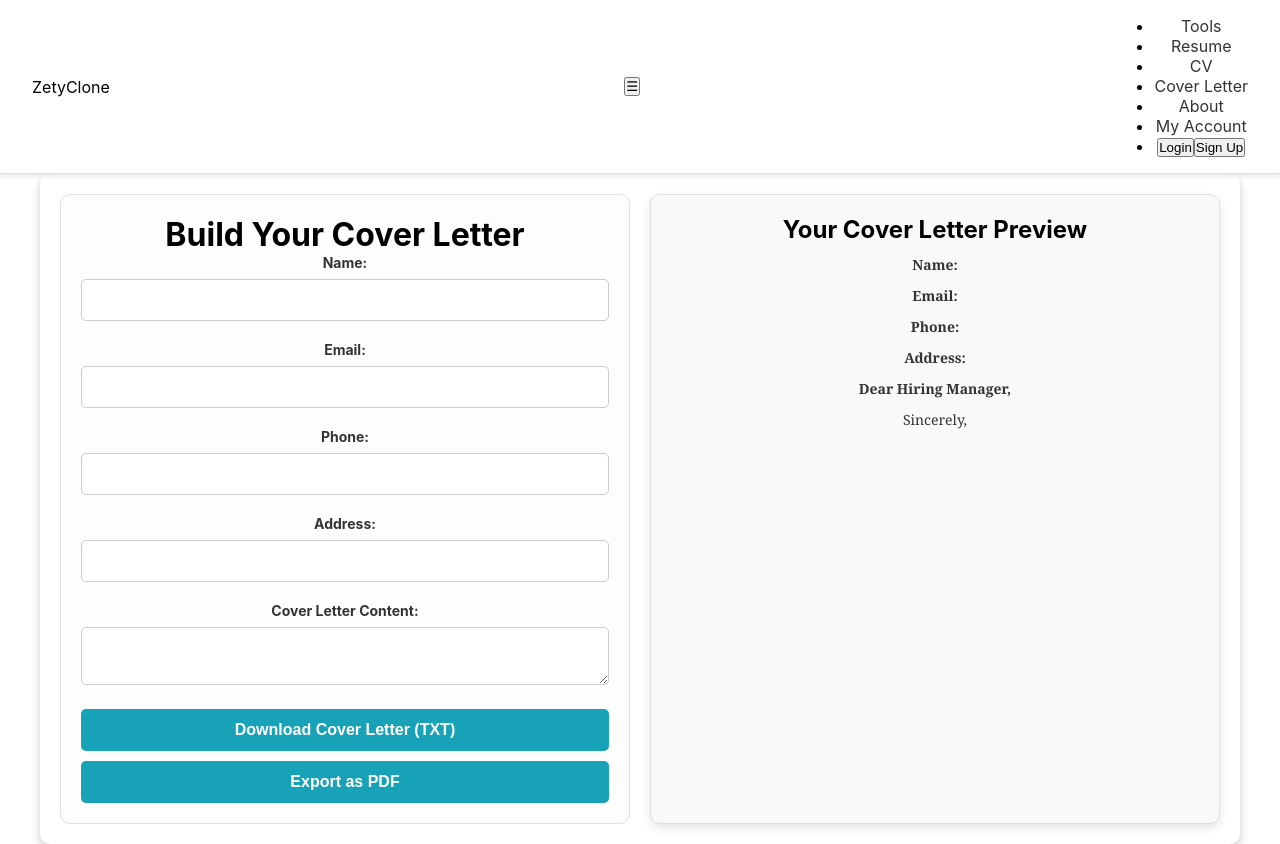
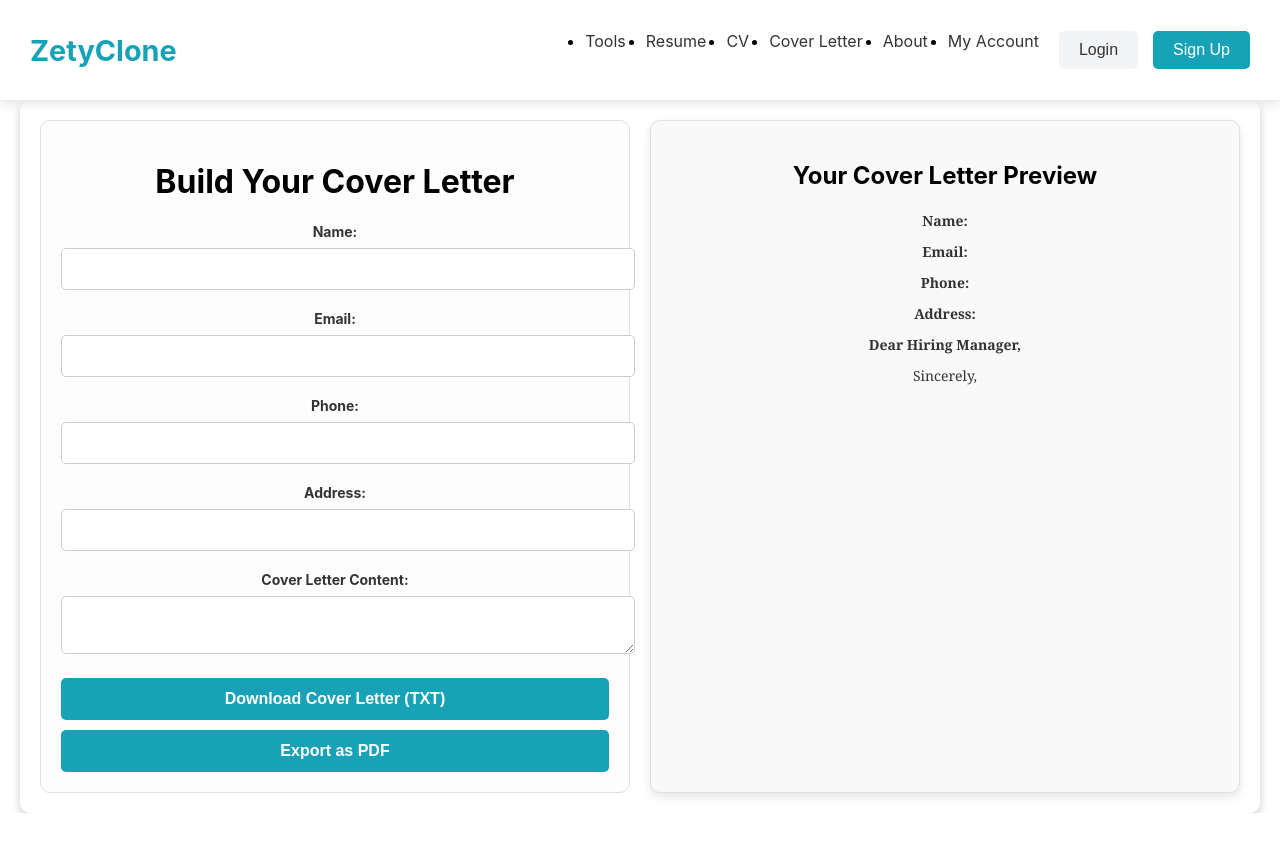
Before and after one commit to priyankakhamkar16/Zety_Clone, a React (Create React App) app in the folder frontend/: page /cover-letter-builder in a window 1280 px wide. After the commit the page ends 813 px from the top, so only its background shows below. Built offline with nearby package versions, Linux system fonts and the light colour scheme; no server answers.

Commit message:
Update Navbar.css

```diff
--- a/frontend/src/styles/Navbar.css
+++ b/frontend/src/styles/Navbar.css
@@ -1,104 +1,130 @@
-/* Reset and Base Styles */
-* {
-  margin: 0;
-  padding: 0;
-  box-sizing: border-box;
+.navbar {
+  display: flex;
+  justify-content: space-between;
+  align-items: center;
+  padding: 15px 30px;
+  background-color: #fff;
+  box-shadow: 0 4px 10px rgba(0, 0, 0, 0.1);
+  position: sticky;
+  top: 0;
+  z-index: 100;
 }
 
-/* Navbar Styles */
-.navbar {
-  background-color: rgba(255, 255, 255, 0.9);
-  border-bottom: 1px solid #e0e0e0;
-  box-shadow: 0 2px 5px rgba(0, 0, 0, 0.1);
-  padding: 1rem 2rem;
-  position: sticky;
-  top: 0;
-  width: 100%;
-  max-width: 100vw;
-  z-index: 1000;
-  display: flex;
-  align-items: center;
-  justify-content: space-between;
-  transition: background-color 0.3s ease;
+.navbar-logo {
+  font-size: 1.8rem;
+  font-weight: bold;
+  color: #17a2b8;
 }
 
-.logo {
-  font-size: 1.5rem;
-  font-weight: bold;
-  color: #333;
-  text-transform: uppercase;
+.menu-toggle {
+  display: none;
+  font-size: 1.8rem;
+  background: none;
+  border: none;
+  cursor: pointer;
 }
 
-/* Navigation Links */
-.nav-links {
+.navbar-menu {
   display: flex;
-  align-items: center;
-  list-style: none; /* No bullets on main navbar items */
-  gap: 1.5rem;
+  gap: 20px;
 }
 
-.nav-item a,
-.nav-item .dropdown-item a {
+.nav-item {
+  position: relative;
+}
+
+.navbar-menu a {
+  text-decoration: none;
   color: #333;
-  text-decoration: none;
   font-size: 1rem;
   transition: color 0.3s ease;
 }
 
-.nav-item a:hover,
-.dropdown-item a:hover {
-  color: #0073e6;
+.navbar-menu a:hover {
+  color: #17a2b8;
 }
 
-/* Dropdown Containers */
-.cover-letter,
-.about {
-  position: relative;
+.dropdown-menu {
+  display: none;
+  position: absolute;
+  top: 100%;
+  left: 0;
+  background-color: #fff;
+  min-width: 200px;
+  box-shadow: 0 4px 10px rgba(0, 0, 0, 0.1);
+  padding: 10px 0;
+  z-index: 10;
 }
 
-/* Dropdown Menu */
-.dropdown-menu {
-  background-color: #ffffff;
-  border: 1px solid #e0e0e0;
-  box-shadow: 0 4px 10px rgba(0, 0, 0, 0.1);
-  position: absolute;
-  top: calc(100% + 0.5rem);
-  left: 0;
-  min-width: 220px;
-  padding: 1rem;
-  border-radius: 5px;
-  display: flex;
-  flex-direction: column;
-  gap: 0.5rem;
-  z-index: 500;
+.nav-item:hover .dropdown-menu {
+  display: block;
 }
 
-/* Remove bullet points from dropdown items' list */
-.dropdown-menu ul {
-  list-style: none; /* No bullets on dropdown items */
-  padding-left: 0; /* Remove padding */
+.dropdown-menu a {
+  display: block;
+  padding: 10px 20px;
+  color: #333;
+  text-decoration: none;
+  font-size: 0.9rem;
+  transition: background-color 0.3s ease;
 }
 
-/* Dropdown Content */
-.dropdown-header {
-  font-weight: bold;
-  color: #333;
-  margin-bottom: 0.5rem;
+.dropdown-menu a:hover {
+  background-color: #17a2b8;
+  color: #fff;
 }
 
-.dropdown-item a {
-  color: #555;
-  text-decoration: none;
-  padding: 0.5rem;
-  display: block;
-  transition: color 0.3s ease;
+.navbar-buttons {
+  display: flex;
+  gap: 15px;
 }
 
-.dropdown-item a:hover {
-  color: #0073e6;
+.navbar-buttons .login-btn,
+.navbar-buttons .signup-btn {
+  padding: 10px 20px;
+  font-size: 1rem;
+  border: none;
+  border-radius: 5px;
+  cursor: pointer;
+  transition: background-color 0.3s ease;
 }
 
-/* Separator line between dropdown items */
-.nav-item .dropdown-item:not(:last-child) {
-  border-bottom: 1px solid #e0e0e0;
+.navbar-buttons .login-btn {
+  background-color: #f3f4f6;
+  color: #333;
 }
+
+.navbar-buttons .login-btn:hover {
+  background-color: #e2e3e5;
+}
+
+.navbar-buttons .signup-btn {
+  background-color: #17a2b8;
+  color: #fff;
+}
+
+.navbar-buttons .signup-btn:hover {
+  background-color: #138496;
+}
+
+@media (max-width: 768px) {
+  .navbar-menu {
+    display: none;
+    flex-direction: column;
+    width: 100%;
+    background-color: #fff;
+    position: absolute;
+    top: 100%;
+    left: 0;
+    padding-left: 10px;
+    box-shadow: 0 4px 10px rgba(0, 0, 0, 0.1);
+  }
+
+  .navbar-menu.open {
+    display: flex;
+  }
+
+  .menu-toggle {
+    display: block;
+  }
+}
```
